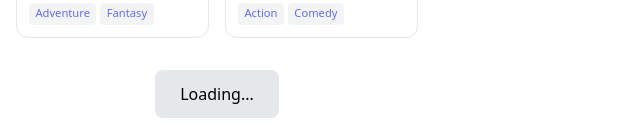
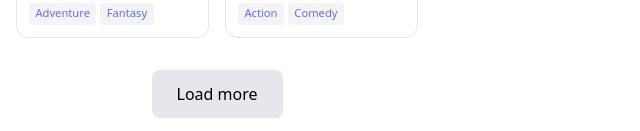
Before and after one commit to stradrich/anime-explorer, a React (Vite) app: page / in a window 1280 px wide. Shown: the part 2074-2205 px from the top of the page, without its empty margins (0-640 px from the left). Built offline with nearby package versions, Linux system fonts and the light colour scheme; the HTML template or start-up script is replaced by a standard one.

Commit message:
update: infinity scroll prep

```diff
--- a/src/components/AnimeMainList.tsx
+++ b/src/components/AnimeMainList.tsx
@@ -63,7 +63,7 @@ export default function AnimeMainList() {
             cursor: "not-allowed",
           }}
         >
-          Loading...
+          Load more
         </button>
       </div>
     </section>
```
